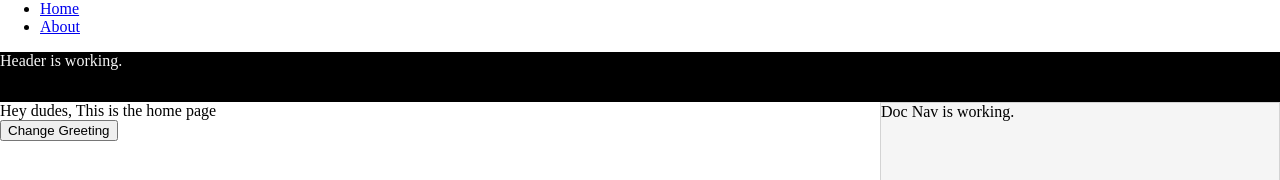
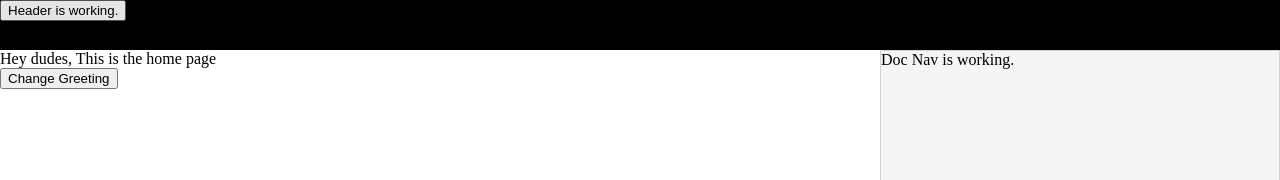
Before and after one commit to JayCogen44/Otis, a React app: page / in a window 1280 px wide. Shown: the top 180 px of the page. Built offline with nearby package versions, Linux system fonts and the light colour scheme; no server answers.

Commit message:
Hide navigation bar

```diff
--- a/client/App.js
+++ b/client/App.js
@@ -4,13 +4,32 @@ import MainContainer from './containers/MainContainer'
 import './css/App.css';
 
 class App extends Component {
+    constructor(props){
+        super(props);
+
+        this.state = {
+            showNav: false,
+        }
+    }
+
+    toggleNav = () => {
+        if (this.state.showNav === false){
+            this.setState({
+                showNav: true,
+            })
+        } else {
+            this.setState({
+                showNav: false,
+            })
+        }
+    }
 
     render() {
         return (
             <div>
                 <Router>
                     <div>
-                        <nav>
+                        <nav className={this.state.showNav === false? "hide": "show"}>
                             <ul>
                                 <li>
                                     <Link to="/">Home</Link>
@@ -22,10 +41,10 @@ class App extends Component {
                         </nav>
 
                         <Route exact path="/"
-                            render={props => <MainContainer content={'This is the home page'} />}
+                            render={props => <MainContainer toggleNav={this.toggleNav} content={'This is the home page'} />}
                         />
                         <Route path="/about"
-                            render={props => <MainContainer content={'This is the about page'} />} />
+                            render={props => <MainContainer toggleNav={this.toggleNav} content={'This is the about page'} />} />
                     </div>
                 </Router>
             </div>
--- a/client/actions/actions.js
+++ b/client/actions/actions.js
@@ -15,3 +15,7 @@ export const showGreeting = data => ({
     type: types.SHOW_GREETING,
     payload: data
 })
+
+// export const toggleHeader = () => ({
+//     type: types.TOGGLE_HEADER,
+// })
--- a/client/components/DocContent.js
+++ b/client/components/DocContent.js
@@ -1,5 +1,4 @@
 import React, { Component } from 'react';
-// import './css/DocContent.css';
 
 class DocContent extends Component {
     constructor(props) {
--- a/client/components/Header.js
+++ b/client/components/Header.js
@@ -3,10 +3,15 @@ import React, { Component } from 'react';
 
 
 class Header extends Component {
+    constructor(props){
+        super(props);
+    }
 
     render(){
         return(
-            <div className='Header'>Header is working.</div>
+            <div className='Header'>
+            <button onClick={this.props.toggleNav}>Header is working.</button>
+            </div>
         )
     }
 };
--- a/client/constants/actionTypes.js
+++ b/client/constants/actionTypes.js
@@ -1 +1,2 @@
 export const SHOW_GREETING = 'SHOW_GREETING';
+// export const TOGGLE_HEADER = 'TOGGLE_HEADER';
--- a/client/containers/MainContainer.js
+++ b/client/containers/MainContainer.js
@@ -21,7 +21,7 @@ class MainContainer extends Component {
     render() {
         return (
             <div className='App'>
-                <Header />
+                <Header toggleNav={this.props.toggleNav}/>
                 <DocContent showGreeting={this.props.showGreeting} greeting={this.props.greeting} content={this.props.content} />
                 <DocNav />
             </div>
@@ -31,10 +31,12 @@ class MainContainer extends Component {
 
 const mapStateToProps = ({ reducer }) => ({
     greeting: reducer.data,
+    // visibleNav: reducer.isPressed,
 });
 
 const mapDispatchToProps = dispatch => ({
-    showGreeting: () => dispatch(actions.showGreeting('Now we know redux'))
+    showGreeting: () => dispatch(actions.showGreeting('Now we know redux')),
+    // toggleHeader: () => dispatch(actions.toggleHeader())
 })
 
 export default connect(mapStateToProps, mapDispatchToProps)(MainContainer);
--- a/client/css/App.css
+++ b/client/css/App.css
@@ -4,6 +4,14 @@ body {
 
 #root {
     height: 100%;
+}
+
+.show {
+    display: block;
+}
+
+.hide {
+    display: none;
 }
 
 .App {
--- a/client/reducers/reducer.js
+++ b/client/reducers/reducer.js
@@ -13,6 +13,7 @@ import * as types from '../constants/actionTypes';
 
 const initialState = {
     data: 'Hey dudes',
+    isPressed: false,
 };
 
 const reducer = (state = initialState, action) => {
@@ -24,6 +25,13 @@ const reducer = (state = initialState, action) => {
                 data: action.payload
             };
 
+        // case types.TOGGLE_HEADER:
+        //     const isPressed = state.isPressed === false ? true : false;
+        //     return {
+        //         ...state,
+        //         isPressed,
+        //     }
+
         default: return state;
     }
 }
```
